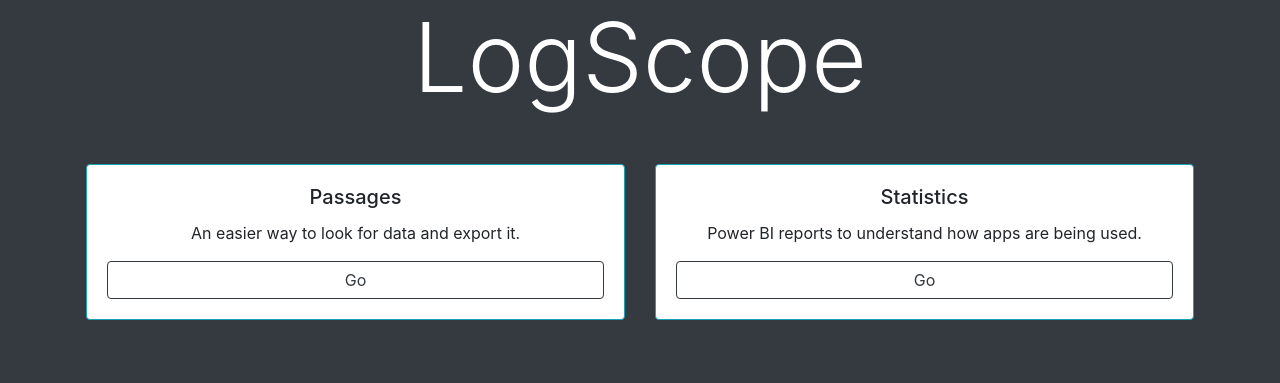
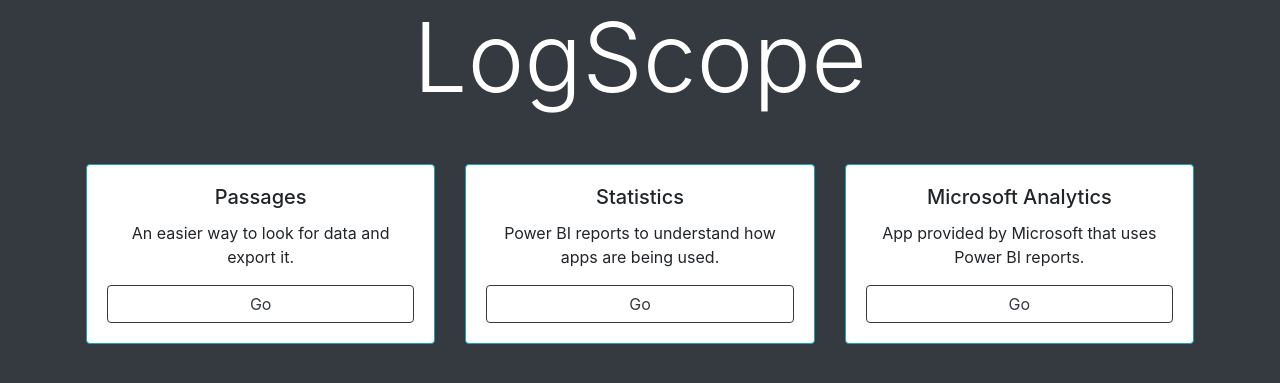
Before and after one commit to apm1005/TFG, a Django app: page / in a window 1280 px wide. Shown: the top 383 px of the page. Run offline with Django 3.2, Linux system fonts and the light colour scheme; parts of the project's set-up code (start-up, migrations or seed data) failed here and were passed over; some libraries are stand-ins or nearby versions.

Commit message:
Add Microsoft Analytics #66

```diff
--- a/app/src/logscope/templates/logscope/base.html
+++ b/app/src/logscope/templates/logscope/base.html
@@ -41,9 +41,9 @@
                     <div class="navbar-nav">
                       <a class="nav-item nav-link" href="{% url 'statistic' %}">Statistics</a>
                     </div>
-                    <!--<div class="navbar-nav">
-                      <a class="nav-item nav-link" href="#">KPIs</a>
-                    </div>-->
+                    <div class="navbar-nav">
+                      <a class="nav-item nav-link" href="{% url 'analytics' %}">Microsoft Analytics</a>
+                    </div>
                     <!-- Navbar Right Side -->
                     <!--<div class="navbar-nav ml-auto">
                       <a class="nav-item nav-link" href="#">Parsers? (TO DO)</a>
--- a/app/src/logscope/templates/logscope/home.html
+++ b/app/src/logscope/templates/logscope/home.html
@@ -18,7 +18,7 @@
         <h1 class="display-1 text-center text-white mb-5">LogScope</h1>
 		<div class="card border-dark bg-dark">
             <div class="row">
-                <div class="col-sm-6 text-center">
+                <div class="col-sm-4 text-center">
                     <div class="card border-info">
                         <div class="card-body">
                             <h5 class="card-title">Passages</h5>
@@ -27,11 +27,20 @@
                         </div>
                     </div>
                 </div>
-                <div class="col-sm-6 text-center">
+                <div class="col-sm-4 text-center">
                     <div class="card border-info">
                         <div class="card-body">
                             <h5 class="card-title">Statistics</h5>
                             <p class="card-text">Power BI reports to understand how apps are being used.</p>
+                            <a href="{% url 'statistic' %}" class="btn btn-outline-dark btn-block">Go</a>
+                        </div>
+                    </div>
+                </div>
+                <div class="col-sm-4 text-center">
+                    <div class="card border-info">
+                        <div class="card-body">
+                            <h5 class="card-title">Microsoft Analytics</h5>
+                            <p class="card-text">App provided by Microsoft that uses Power BI reports.</p>
                             <a href="{% url 'statistic' %}" class="btn btn-outline-dark btn-block">Go</a>
                         </div>
                     </div>
--- a/app/src/logscope/urls.py
+++ b/app/src/logscope/urls.py
@@ -3,10 +3,12 @@ from .views import (
     HomeView,
     PassageTableView,
     StatisticView,
+    AnalyticsView,
 )
 
 urlpatterns = [
     path('', HomeView.as_view(), name='logscope-home'),
     path('passage/', PassageTableView.as_view(), name='passage'),
     path('statistic/', StatisticView.as_view(), name='statistic'),
+    path('analytics/', AnalyticsView.as_view(), name='analytics'),
 ]
--- a/app/src/logscope/views.py
+++ b/app/src/logscope/views.py
@@ -22,3 +22,7 @@ class PassageTableView(ExportMixin, SingleTableMixin, FilterView):
 
 class StatisticView(TemplateView):
     template_name = 'logscope/statistic.html'
+
+
+class AnalyticsView(TemplateView):
+    template_name = 'logscope/analytics.html'
```
Also changed, not shown: app/src/logscope/templates/logscope/analytics.html (added, +7 -0 lines).
